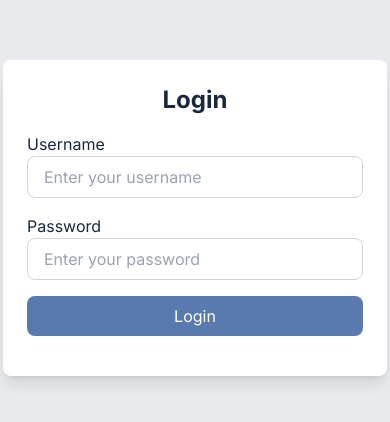
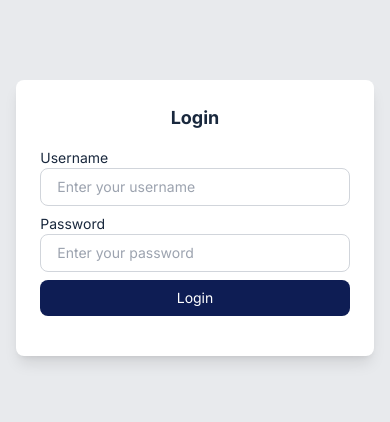
Before and after one commit to mnhentihu/todo-list, a plain HTML site: page pages/index.html in a window 390 px wide. Shown: the part 204-626 px from the top of the page. Drawn offline with nearby package versions, Linux system fonts and the light colour scheme.

Commit message:
feat:add responsive

```diff
--- a/pages/index.html
+++ b/pages/index.html
@@ -35,28 +35,30 @@
   <body
     class="font-inter text-textColor bg-quinary flex items-center justify-center min-h-screen"
   >
-    <div class="bg-white p-6 rounded-lg shadow-lg w-96">
-      <h2 class="text-2xl font-bold mb-4 text-center">Login</h2>
-      <div class="mb-4">
+    <div class="bg-white p-6 rounded-lg shadow-lg w-11/12 sm:w-96">
+      <h2 class="text-lg sm:text-2xl font-bold mb-4 text-center">Login</h2>
+      <div class="mb-2 sm:mb-4 text-sm sm:text-base">
         <label for="username" class="block">Username</label>
         <input
           type="text"
           id="username"
           class="w-full px-4 py-2 border border-gray-300 rounded-lg focus:outline-none focus:ring-2 focus:ring-secondary"
           placeholder="Enter your username"
+          required
         />
       </div>
-      <div class="mb-4">
+      <div class="mb-2 sm:mb-4 text-sm sm:text-base">
         <label for="password" class="block">Password</label>
         <input
           type="password"
           id="password"
           class="w-full px-4 py-2 border border-gray-300 rounded-lg focus:outline-none focus:ring-2 focus:ring-secondary"
           placeholder="Enter your password"
+          required
         />
       </div>
       <button
-        class="w-full bg-secondary text-white py-2 rounded-lg hover:bg-primary transition"
+        class="w-full bg-primary text-white text-sm sm:text-base py-2 rounded-lg hover:bg-secondary transition"
         onclick="login()"
       >
         Login
```
